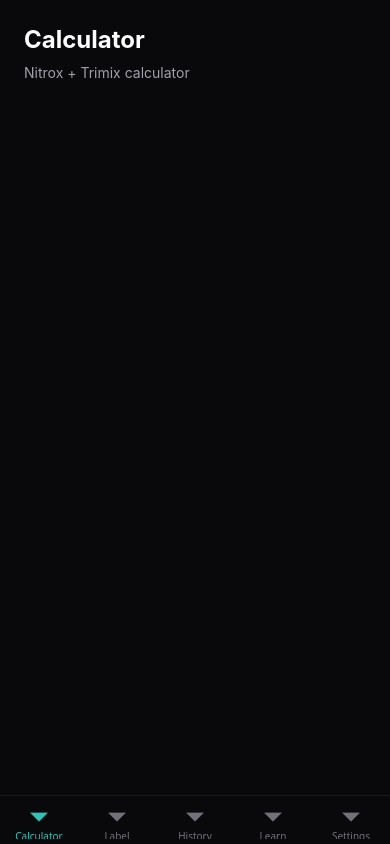
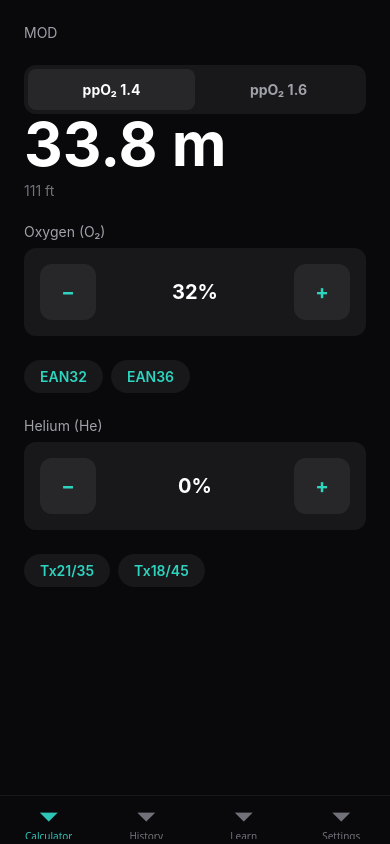
Before and after one commit to ErikRFerreira/nitrox-calculator, a React Native app: screen /Calculator in a window 390 px wide. Built offline with nearby package versions, Linux system fonts and the light colour scheme.

Commit message:
updates to screen calculator

```diff
--- a/app/AppNavigation.tsx
+++ b/app/AppNavigation.tsx
@@ -3,14 +3,12 @@ import { createBottomTabNavigator } from '@react-navigation/bottom-tabs';
 
 // Screens
 import CalculatorScreen from '../screens/CalculatorScreen';
-import LabelScreen from '../screens/LabelScreen';
 import HistoryScreen from '../screens/HistoryScreen';
 import LearnScreen from '../screens/LearnScreen';
 import SettingsScreen from '../screens/SettingsScreen';
 
 export type RootStackParamList = {
   Calculator: undefined;
-  Label: undefined;
   History: undefined;
   Learn: undefined;
   Settings: undefined;
@@ -33,7 +31,6 @@ function AppNavigation() {
         }}
       >
         <Tab.Screen name="Calculator" component={CalculatorScreen} />
-        <Tab.Screen name="Label" component={LabelScreen} />
         <Tab.Screen name="History" component={HistoryScreen} />
         <Tab.Screen name="Learn" component={LearnScreen} />
         <Tab.Screen name="Settings" component={SettingsScreen} />
--- /dev/null
+++ b/components/PresetChips.tsx
@@ -0,0 +1,30 @@
+import { Text, TouchableOpacity, View } from 'react-native';
+
+type Preset = {
+  label: string;
+  o2: number;
+  he: number;
+};
+
+type Props = {
+  presets: Preset[];
+  onSelect: (o2: number, he: number) => void;
+};
+
+function PresetChips({ presets, onSelect }: Props) {
+  return (
+    <View className="flex-row flex-wrap gap-2 mt-6">
+      {presets.map((preset) => (
+        <TouchableOpacity
+          key={preset.label}
+          onPress={() => onSelect(preset.o2, preset.he)}
+          className="bg-zinc-900 px-4 py-2 rounded-full"
+        >
+          <Text className="text-teal-400 font-semibold">{preset.label}</Text>
+        </TouchableOpacity>
+      ))}
+    </View>
+  );
+}
+
+export default PresetChips;
--- /dev/null
+++ b/components/SegmentedToggle.tsx
@@ -0,0 +1,41 @@
+import { Text, TouchableOpacity, View } from 'react-native';
+
+type Option<T extends string | number> = {
+  label: string;
+  value: T;
+};
+
+type Props<T extends string | number> = {
+  options: Option<T>[];
+  value: T;
+  onChange: (value: T) => void;
+};
+
+function SegmentedToggle<T extends string | number>({
+  options,
+  value,
+  onChange,
+}: Props<T>) {
+  return (
+    <View className="flex-row bg-zinc-900 rounded-xl p-1 mt-6">
+      {options.map((opt) => {
+        const active = opt.value === value;
+        return (
+          <TouchableOpacity
+            key={String(opt.value)}
+            onPress={() => onChange(opt.value)}
+            className={`flex-1 py-3 rounded-lg ${active ? 'bg-zinc-800' : ''}`}
+          >
+            <Text
+              className={`text-center font-bold ${active ? 'text-white' : 'text-zinc-400'}`}
+            >
+              {opt.label}
+            </Text>
+          </TouchableOpacity>
+        );
+      })}
+    </View>
+  );
+}
+
+export default SegmentedToggle;
--- /dev/null
+++ b/components/StepperInput.tsx
@@ -0,0 +1,84 @@
+import * as Haptics from 'expo-haptics';
+import { useRef } from 'react';
+import { Text, TouchableOpacity, View } from 'react-native';
+
+type Props = {
+  label: string;
+  value: number;
+  onChange: (value: number) => void;
+  min?: number;
+  max?: number;
+  step?: number;
+};
+
+function StepperInput({
+  label,
+  value,
+  onChange,
+  min = 0,
+  max = 100,
+  step = 1,
+}: Props) {
+  const intervalRef = useRef<ReturnType<typeof setInterval> | null>(null);
+  const valueRef = useRef(value);
+  valueRef.current = value;
+
+  const stopInterval = () => {
+    if (intervalRef.current) {
+      clearInterval(intervalRef.current);
+      intervalRef.current = null;
+    }
+  };
+
+  const decrease = () => {
+    const next = Math.max(min, valueRef.current - step);
+    if (next !== valueRef.current) {
+      Haptics.impactAsync(Haptics.ImpactFeedbackStyle.Light);
+    }
+    onChange(next);
+  };
+
+  const increase = () => {
+    const next = Math.min(max, valueRef.current + step);
+    if (next !== valueRef.current) {
+      Haptics.impactAsync(Haptics.ImpactFeedbackStyle.Light);
+    }
+    onChange(next);
+  };
+
+  const startLongPress = (direction: 'inc' | 'dec') => {
+    intervalRef.current = setInterval(() => {
+      if (direction === 'inc') increase();
+      else decrease();
+    }, 100);
+  };
+
+  return (
+    <View className="mt-6">
+      <Text className="text-zinc-400 mb-2">{label}</Text>
+      <View className="flex-row items-center justify-between bg-zinc-900 p-4 rounded-xl">
+        <TouchableOpacity
+          className="bg-zinc-800 rounded-xl w-14 h-14 items-center justify-center"
+          onPress={decrease}
+          onLongPress={() => startLongPress('dec')}
+          onPressOut={stopInterval}
+        >
+          <Text className="text-teal-400 text-xl font-bold">−</Text>
+        </TouchableOpacity>
+
+        <Text className="text-white text-xl font-bold">{value}%</Text>
+
+        <TouchableOpacity
+          className="bg-zinc-800 rounded-xl w-14 h-14 items-center justify-center"
+          onPress={increase}
+          onLongPress={() => startLongPress('inc')}
+          onPressOut={stopInterval}
+        >
+          <Text className="text-teal-400 text-xl font-bold">+</Text>
+        </TouchableOpacity>
+      </View>
+    </View>
+  );
+}
+
+export default StepperInput;
--- a/domain/gas/calculations.ts
+++ b/domain/gas/calculations.ts
@@ -1,5 +1,12 @@
 import { GasMix } from './types';
 
+/**
+ * Calculates the Maximum Operating Depth (MOD) for a given gas mix and partial pressure of oxygen (ppO2).
+ *
+ * @param mix - The gas mix, containing percentages of O2 and He.
+ * @param ppO2 - The desired partial pressure of oxygen in atmospheres (e.g., 1.4 for recreational diving).
+ * @returns The MOD in meters, clamped to a minimum of 0.
+ */
 export function calculateMOD(mix: GasMix, ppO2: number): number {
   if (mix.o2 <= 0) return 0;
 
@@ -10,6 +17,12 @@ export function calculateMOD(mix: GasMix, ppO2: number): number {
   return Math.max(0, depthMeters);
 }
 
+/**
+ * Converts a depth in meters to feet, ensuring the result is not negative.
+ *
+ * @param meters - The depth in meters to convert.
+ * @returns - The equivalent depth in feet, clamped to a minimum of 0.
+ */
 export function metersToFeet(meters: number): number {
-  return meters * 3.28084;
+  return Math.max(0, meters * 3.28084);
 }
--- a/domain/gas/validator.ts
+++ b/domain/gas/validators.ts
@@ -1,5 +1,11 @@
 import { GasMix, Warning } from './types';
 
+/**
+ * Validates a gas mix to ensure that the percentages of O₂ and He are within acceptable limits.
+ *
+ * @param mix - The gas mix to validate, containing percentages of O₂ and He.
+ * @returns An array of warnings, which may include errors if the mix is invalid.
+ */
 export function validateMix(mix: GasMix): Warning[] {
   const warnings: Warning[] = [];
 
--- a/package.json
+++ b/package.json
@@ -16,6 +16,7 @@
     "@react-navigation/bottom-tabs": "^7.14.0",
     "@react-navigation/native": "^7.1.28",
     "expo": "~54.0.33",
+    "expo-haptics": "~15.0.8",
     "expo-status-bar": "~3.0.9",
     "jest-expo": "~54.0.17",
     "nativewind": "^4.2.2",
--- a/screens/CalculatorScreen.tsx
+++ b/screens/CalculatorScreen.tsx
@@ -1,10 +1,111 @@
+import { useState } from 'react';
 import { View, Text } from 'react-native';
+import { calculateMOD, metersToFeet } from '../domain/gas/calculations';
+import { validateMix } from '../domain/gas/validators';
+import StepperInput from '../components/StepperInput';
+import SegmentedToggle from '../components/SegmentedToggle';
+import PresetChips from '../components/PresetChips';
 
 function CalculatorScreen() {
+  const [o2, setO2] = useState(32);
+  const [he, setHe] = useState(0);
+  const [ppO2, setPpO2] = useState(1.4);
+
+  const mix = { o2, he };
+  const warnings = validateMix(mix);
+  const hasError = warnings.some((w) => w.type === 'error');
+
+  const modMeters = hasError ? null : calculateMOD(mix, ppO2);
+  const modFeet = modMeters === null ? null : metersToFeet(modMeters);
+
+  const setO2Safe = (nextO2: number) => {
+    setO2(nextO2);
+    setHe((prevHe) => Math.max(0, Math.min(prevHe, 100 - nextO2)));
+  };
+
+  const setHeSafe = (nextHe: number) => {
+    setHe(Math.max(0, Math.min(nextHe, 100 - o2)));
+  };
+
   return (
     <View className="flex-1 bg-zinc-950 p-6">
-      <Text className="text-white text-2xl font-bold">Calculator</Text>
-      <Text className="text-zinc-400 mt-2">Nitrox + Trimix calculator</Text>
+      <Text className="text-zinc-400">MOD</Text>
+
+      <SegmentedToggle
+        options={[
+          { label: 'ppO₂ 1.4', value: 1.4 },
+          { label: 'ppO₂ 1.6', value: 1.6 },
+        ]}
+        value={ppO2}
+        onChange={setPpO2}
+      />
+
+      <Text
+        className={`text-6xl font-bold ${hasError ? 'text-zinc-600' : 'text-white'}`}
+      >
+        {modMeters !== null ? `${modMeters.toFixed(1)} m` : '--'}
+      </Text>
+      <Text className="text-zinc-500 mt-2">
+        {modFeet !== null ? `${modFeet.toFixed(0)} ft` : ''}
+      </Text>
+
+      {ppO2 === 1.6 && (
+        <View className="mt-3 bg-zinc-900 rounded-xl p-4">
+          <Text className="text-zinc-300">
+            Typically used for decompression or contingency.
+          </Text>
+        </View>
+      )}
+
+      {hasError && (
+        <View className="mt-4 bg-zinc-900 rounded-xl p-4 border border-red-500/30">
+          {warnings
+            .filter((w) => w.type === 'error')
+            .map((w, idx) => (
+              <Text key={idx} className="text-red-300">
+                {w.message}
+              </Text>
+            ))}
+        </View>
+      )}
+
+      <StepperInput
+        label="Oxygen (O₂)"
+        value={o2}
+        onChange={setO2Safe}
+        min={21}
+        max={100}
+      />
+
+      <PresetChips
+        presets={[
+          { label: 'EAN32', o2: 32, he: 0 },
+          { label: 'EAN36', o2: 36, he: 0 },
+        ]}
+        onSelect={(o2Preset, hePreset) => {
+          setO2(o2Preset);
+          setHe(hePreset);
+        }}
+      />
+
+      <StepperInput
+        label="Helium (He)"
+        value={he}
+        onChange={setHeSafe}
+        min={0}
+        max={80}
+      />
+
+      <PresetChips
+        presets={[
+          { label: 'Tx21/35', o2: 21, he: 35 },
+          { label: 'Tx18/45', o2: 18, he: 45 },
+        ]}
+        onSelect={(o2Preset, hePreset) => {
+          setO2(o2Preset);
+          setHe(hePreset);
+        }}
+      />
     </View>
   );
 }
```
Also changed, not shown: 2 other files (tests, documents, lock files or other folders).
